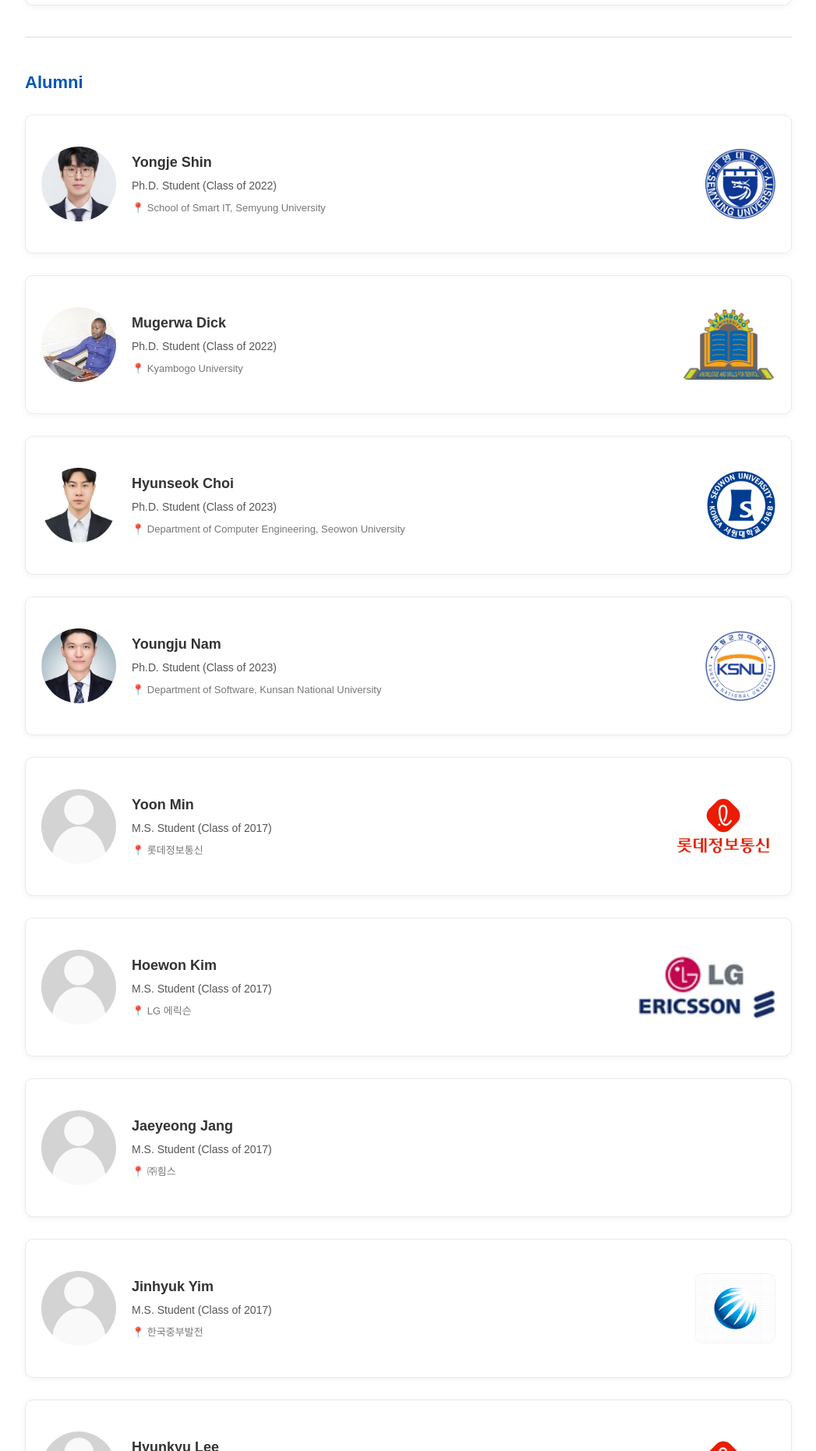
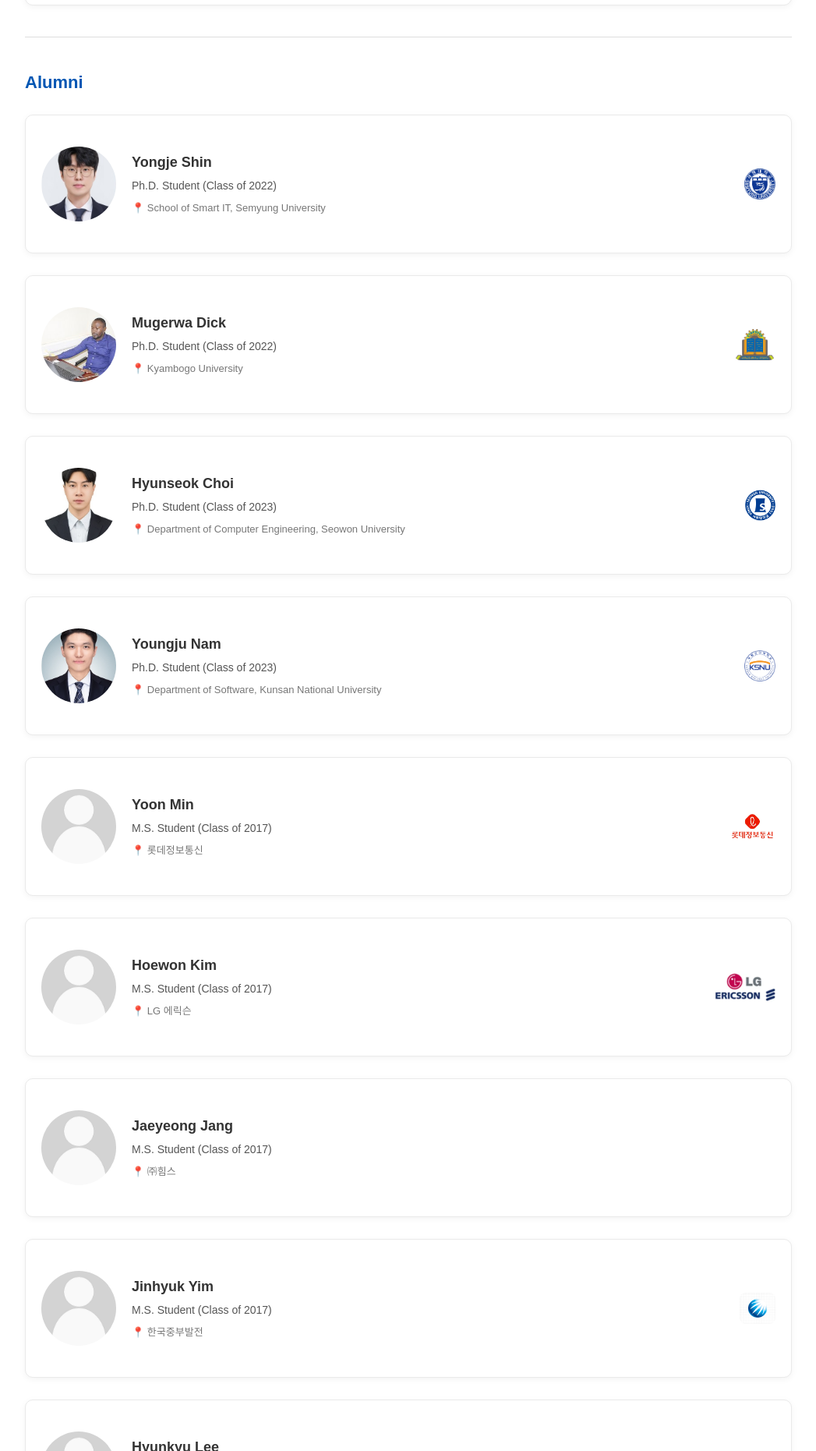
Before and after one commit to mnc-cbnu/mnc-cbnu.github.io, a Jekyll site: the page built from members/index.md, in a window 1280 px wide. Shown: the part 1353-3214 px from the top of the page at 78% size, without its empty margins (116-1163 px from the left). Built offline with Jekyll 4.4.1, drawn with Linux system fonts in a browser that asks for light colours.

Commit message:
logo 수정

```diff
--- a/_includes/member-card.html
+++ b/_includes/member-card.html
@@ -21,6 +21,6 @@
 
     {% if member.company_logo.size > 0 %}
     <img src="{{ member.company_logo | relative_url }}" alt="Company Logo"
-        style="height: 90px; margin-left: 10px; object-fit: contain;" />
+        style="max-width: 120px; max-height: 40px; width: auto; height: auto; object-fit: contain;" />
     {% endif %}
 </div>
```
